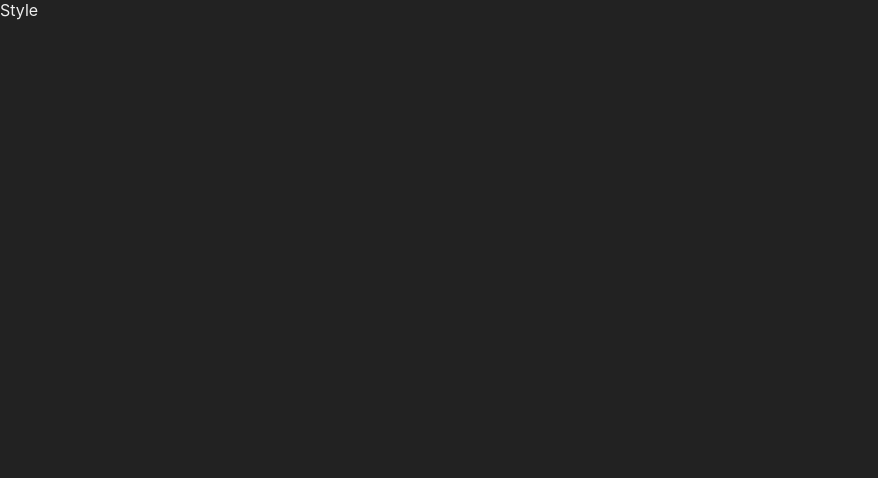
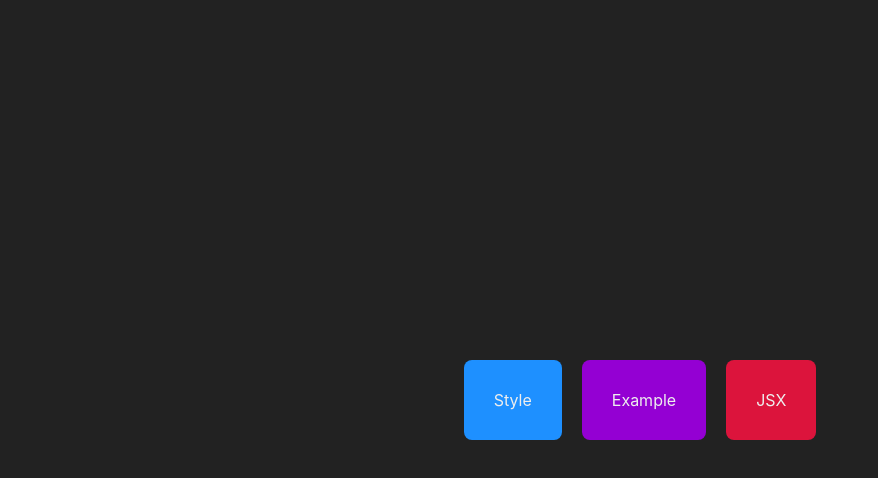
Before and after one commit to victorduarte317/nextjs, a Next.js app: page / in a window 1280 px wide. Shown: the top 478 px of the page, without its empty margins (0-878 px from the left). Built offline with nearby package versions, Linux system fonts and the light colour scheme.

Commit message:
Nav component

```diff
--- /dev/null
+++ b/src/components/Nav.jsx
@@ -0,0 +1,17 @@
+import Link from "next/link"
+import styles from '../styles/Nav.module.css'
+
+export default function Nav(props) {
+    return (
+        <div>
+            <Link href={props.destination}>
+                <div className={styles.Nav} style={{
+                    backgroundColor: props.color ?? 'dodgerblue'
+                }}>
+                    {props.text}
+                </div>
+
+            </Link>
+        </div>
+    )
+}
--- a/src/pages/index.jsx
+++ b/src/pages/index.jsx
@@ -1,11 +1,17 @@
-import Link from "next/link";
+import Nav from '../components/Nav';
 
 export default function Home() {
     return (
-        <div>
-            <Link href="/style">
-                Style
-            </Link>
+        <div style={{
+            display: 'flex',
+            justifyContent: 'center',
+            alignItems: 'center',
+            flexWrap: 'wrap',
+            height: '100vh'
+        }}>
+            <Nav text="Style" destination="/style" />
+            <Nav text="Example" destination="/example" color="#9400d3" />
+            <Nav text="JSX" destination="/jsx" color="crimson"/>
         </div>
     )
 }
--- /dev/null
+++ b/src/styles/Nav.module.css
@@ -0,0 +1,5 @@
+.Nav {
+    padding: 30px;
+    margin: 10px;
+    border-radius: 8px;
+}
```
Also changed, not shown: src/pages/example.jsx (+6 -2 lines), src/pages/jsx.jsx (+8 -4 lines).
